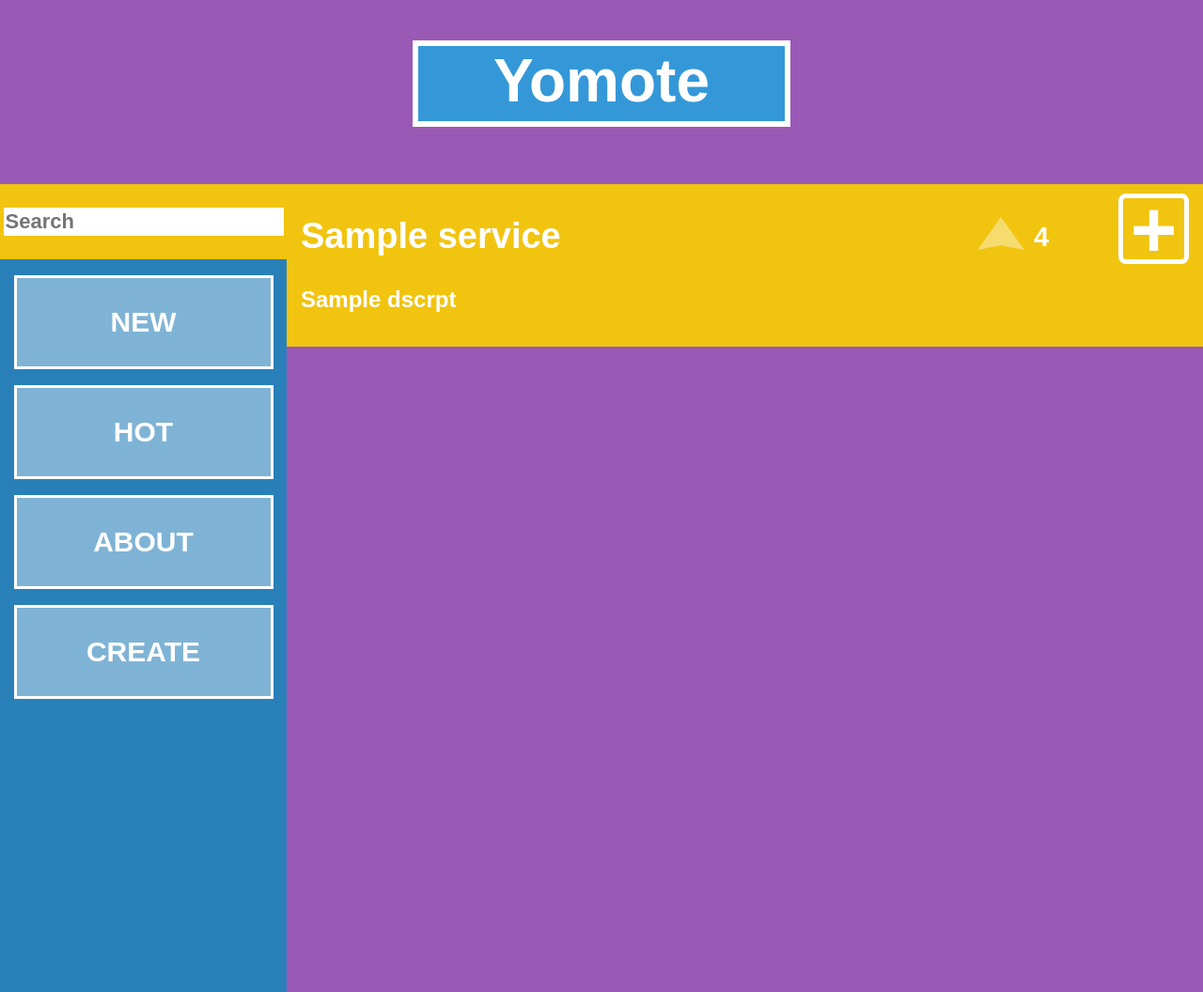
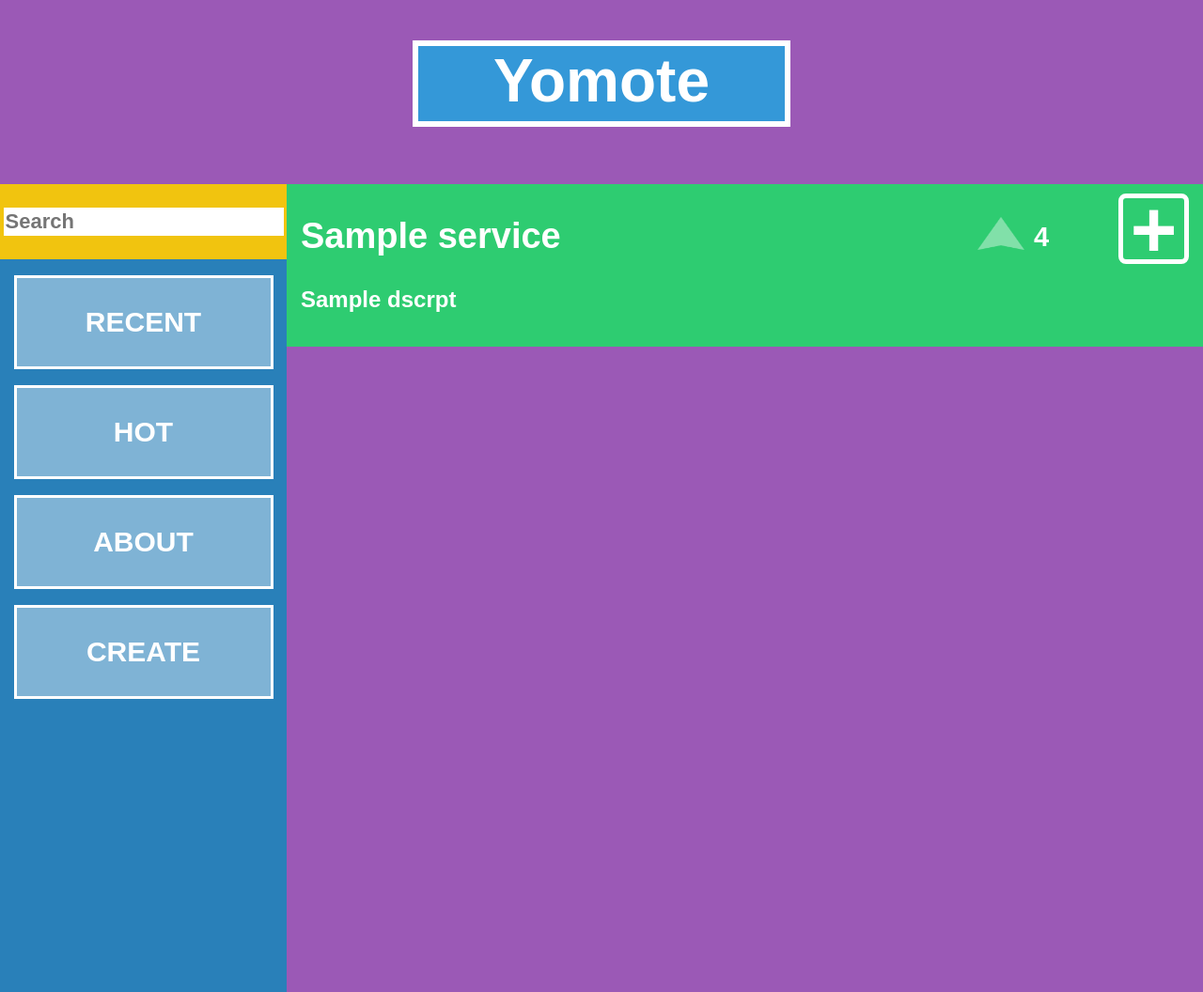
Before and after one commit to CarletonDevX/yomote, a Flask app: template templates/index.html in a window 1280 px wide. Shown: the whole page at 94% size. Run offline with Flask 2, Linux system fonts and the light colour scheme; the template is opened without the code that fills it: most values are stand-ins (such as "Sample title", 1, 10 or a date in 2020).

Commit message:
Make services searchable / find hot/recent -able

```diff
--- a/server.py
+++ b/server.py
@@ -243,8 +243,41 @@
 # Flask views
 @app.route('/')
 def index():
-    services = map(Service, db.services.find({'yo_handle': {'$exists': 1}}))
+    services = map(Service,
+        db.services.find({'yo_handle': {'$exists': 1}}).limit(100))
     return render_template('index.html', services=services)
+
+
+@app.route('/recent')
+def recent_yos():
+    services = map(Service,
+        db.services.find(
+            {'yo_handle': {'$exists': 1}}
+        ).sort('ts', pymongo.DESCENDING).limit(100))
+    return render_template('services.html', services=services)
+
+
+@app.route('/hot')
+def hot_yos():
+    services = map(Service,
+        db.services.find(
+            {'yo_handle': {'$exists': 1}}
+        ).sort('rating', pymongo.DESCENDING).limit(100))
+    return render_template('services.html', services=services)
+
+
+@app.route('/search')
+def search_yos():
+    search_terms = request.args['search'].strip().split()
+    services = map(Service,
+        db.services.find(
+            {'$or':[
+                {'tags': {'$in': search_terms}},
+                {'dscrpt': {'$regex': '|'.join(search_terms)}},
+                {'name': {'$regex': '|'.join(search_terms)}}
+            ], 'yo_handle': {'$exists': 1}}
+        ).sort('rating', pymongo.DESCENDING).limit(100))
+    return render_template('services.html', services=services)
 
 
 @app.route('/create', methods=('GET',))
--- a/static/index.js
+++ b/static/index.js
@@ -1,4 +1,5 @@
 $(document).ready(function () {
+	function colors () {
 		var prev = null;
 		$('#main .service').each(function(){
 			var classes = ['red', 'green', 'yellow', 'purple', 'darkblue', 'turquoise','emerald','blue','belize'];
@@ -10,18 +11,43 @@
 			prev=i;
 			$(this).addClass(classes[i]);
 		});
+	}
+	colors();
 
-	$('.about').click(function(){
+	$('#nav-search').keydown(function(){
+		$( "#content" ).load( "/search?search="+$('#nav-search').val(), function() {
+			console.log("loaded script successfully");
+			colors();
+		} );
+	});
+
+	$('#nav-hot').click(function(){
+		$( "#content" ).load( "/hot", function() {
+			console.log("loaded script successfully");
+			colors();
+		} );
+		return false;
+	});
+
+	$('#nav-recent').click(function(){
+		$( "#content" ).load( "/recent", function() {
+			console.log("loaded script successfully");
+			colors();
+		} );
+		return false;
+	});
+
+	$('#nav-about').click(function(){
 		$( "#content" ).load( "/static/about.html", function() {
 			console.log("loaded script successfully");
 		} );
 		return false;
 	});
 
-	$('.create').click(function(){
+	$('#nav-create').click(function(){
 		$( "#content" ).load( "/create", function() {
 			console.log("loaded script successfully");
 		} );
 		return false;
-	})
 	});
+});
--- a/static/main.css
+++ b/static/main.css
@@ -184,7 +184,7 @@
 	z-index: 1;
 }
 
-#input{
+#nav-search{
 	margin-top: 25px;
 	height: 30px;
 	font-size: 22px;
--- a/templates/index.html
+++ b/templates/index.html
@@ -11,13 +11,13 @@
             </header>
             <nav id="search-nav">
                 <div id="search-box">
-                    <input id="input" type="text" placeholder="Search">
+                    <input id="nav-search" type="text" placeholder="Search">
                 </div>
                 <ul id="nav-buttonsection">
-                    <li>New</li><br>
-                    <li>Hot</li><br>
-                    <a class="about" href="#"><li>About</li></a><br>
-                    <a class="create" href="#"><li>Create</li></a><br>
+                    <a id="nav-recent" href="#"><li>Recent</li></a><br>
+                    <a id="nav-hot" href="#"><li>Hot</li></a><br>
+                    <a id="nav-about" href="#"><li>About</li></a><br>
+                    <a id="nav-create" href="#"><li>Create</li></a><br>
                 </ul>
             </nav>
             <div id="content">
```
Also changed, not shown: templates/services.html (added, +9 -0 lines). Lines whose indentation alone changed are shown as unchanged.
